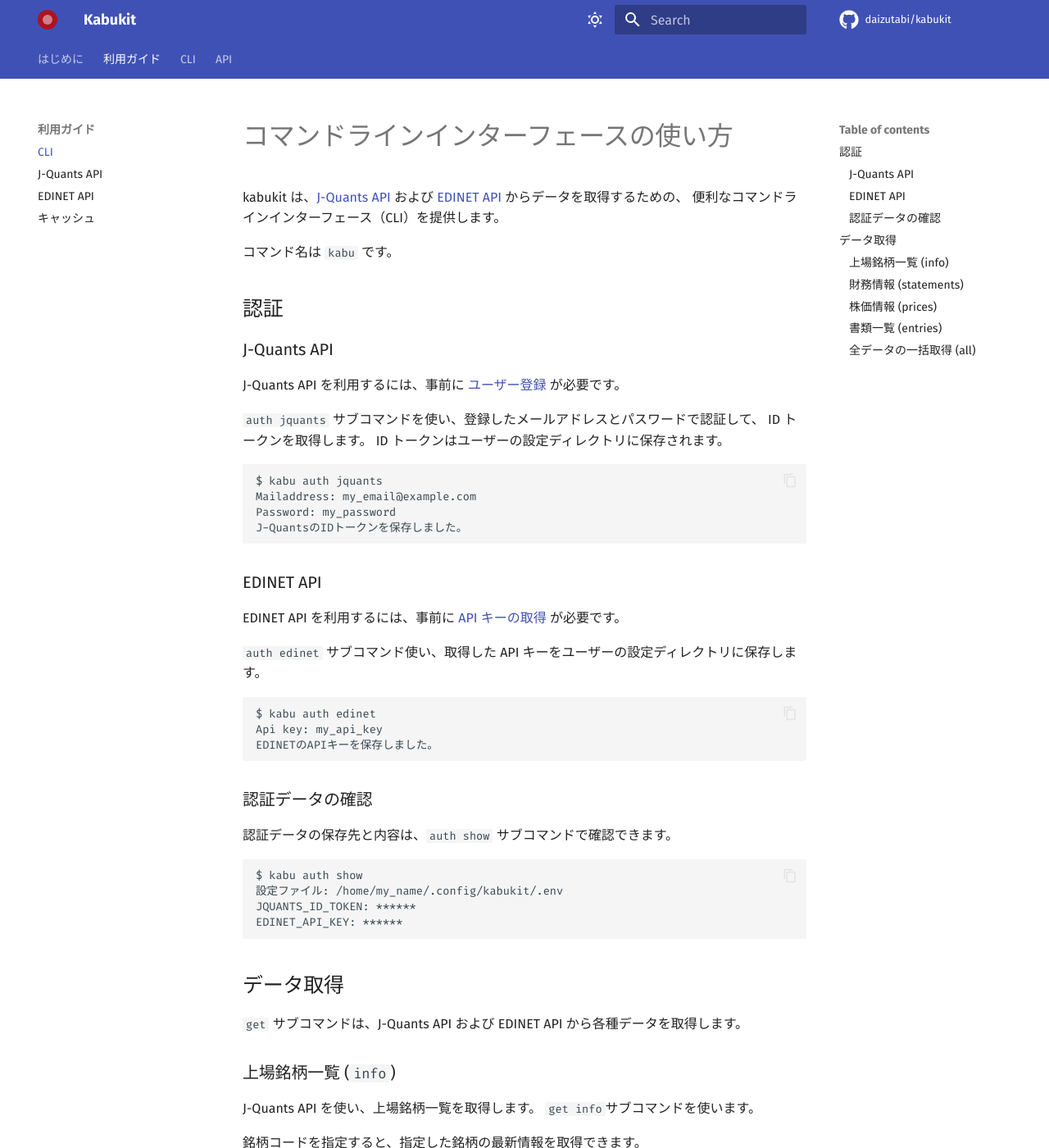
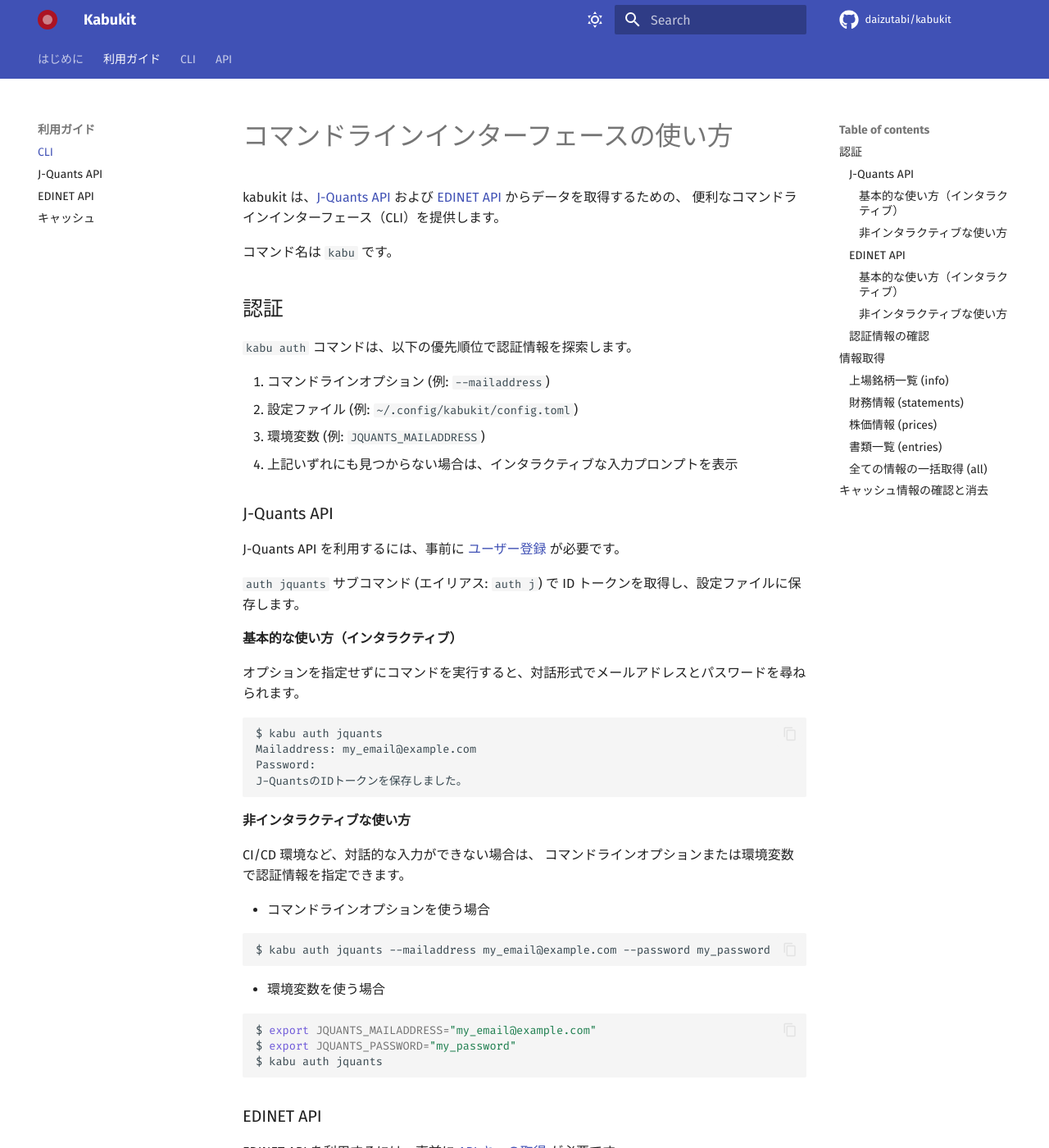
Before and after one commit to daizutabi/kabukit, an MkDocs documentation site: the page built from docs/guides/cli.md, in a window 1280 px wide and 1400 px high. Shown: the whole window at 82% size. Built offline with MkDocs 1.6.1 and Material for MkDocs 9.7.7, drawn with Linux system fonts in a browser that asks for light colours; comment, search, counter and statistics services are not loaded; some of the changed text lies outside the part shown.

Commit message:
docs(guides): 'cli.md'の認証セクションを更新 (#87)
* docs(guides): 'cli.md'の認証セクションを更新

コマンドラインオプションや環境変数を使った非インタラクティブな認証方法を追記し、ドキュメントを現在の実装と一致させます。

認証情報が探索される優先順位についても明記しました。

Refs: #79

* docs(cli): `cli.md`の認証およびデータ取得セクションを更新

- 認証セクションに、コマンドラインオプションと環境変数を使った非インタラクティブな認証方法の詳細を追記。
- EDINET APIの環境変数利用に関する注意点を追加。
- データ取得セクションの各コマンド（`info`, `statements`, `prices`, `entries`, `all`）に、`--quiet`、`--max-items`、`code`引数などのオプション説明とプログレスバーの表示条件を追記。
- `entries`コマンドの日付省略時の取得期間が「過去10年分」であることを明記。
- `## データ取得` を `## 情報取得` に、`### 全データの一括取得` を `### 全ての情報の一括取得` に変更。
- `## キャッシュ情報の確認と消去` セクションを新規追加。

Refs: #79

````diff
--- a/docs/guides/cli.md
+++ b/docs/guides/cli.md
@@ -10,21 +10,50 @@ kabukit は、[J-Quants API](https://jpx-jquants.com/)
 
 ## 認証
 
+`kabu auth` コマンドは、以下の優先順位で認証情報を探索します。
+
+1. コマンドラインオプション (例: `--mailaddress`)
+2. 設定ファイル (例: `~/.config/kabukit/config.toml`)
+3. 環境変数 (例: `JQUANTS_MAILADDRESS`)
+4. 上記いずれにも見つからない場合は、インタラクティブな入力プロンプトを表示
+
 ### J-Quants API
 
 J-Quants API を利用するには、事前に
 [ユーザー登録](https://jpx-jquants.com/auth/signup/?lang=ja)
 が必要です。
 
-`auth jquants` サブコマンドを使い、登録したメールアドレスとパスワードで認証して、
-ID トークンを取得します。
-ID トークンはユーザーの設定ディレクトリに保存されます。
+`auth jquants` サブコマンド (エイリアス: `auth j`) で
+ID トークンを取得し、設定ファイルに保存します。
+
+#### 基本的な使い方（インタラクティブ）
+
+オプションを指定せずにコマンドを実行すると、対話形式でメールアドレスとパスワードを尋ねられます。
 
 ```bash
 $ kabu auth jquants
 Mailaddress: my_email@example.com
-Password: my_password
+Password:
 J-QuantsのIDトークンを保存しました。
+```
+
+#### 非インタラクティブな使い方
+
+CI/CD 環境など、対話的な入力ができない場合は、
+コマンドラインオプションまたは環境変数で認証情報を指定できます。
+
+- コマンドラインオプションを使う場合
+
+```bash
+$ kabu auth jquants --mailaddress my_email@example.com --password my_password
+```
+
+- 環境変数を使う場合
+
+```bash
+$ export JQUANTS_MAILADDRESS="my_email@example.com"
+$ export JQUANTS_PASSWORD="my_password"
+$ kabu auth jquants
 ```
 
 ### EDINET API
@@ -33,7 +62,10 @@ EDINET API を利用するには、事前に
 [API キーの取得](https://disclosure2dl.edinet-fsa.go.jp/guide/static/disclosure/download/ESE140206.pdf)
 が必要です。
 
-`auth edinet` サブコマンド使い、取得した API キーをユーザーの設定ディレクトリに保存します。
+`auth edinet` サブコマンド (エイリアス: `auth e`) で API キーを
+設定ファイルに保存します。
+
+#### 基本的な使い方（インタラクティブ）
 
 ```bash
 $ kabu auth edinet
@@ -41,25 +73,43 @@ Api key: my_api_key
 EDINETのAPIキーを保存しました。
 ```
 
-### 認証データの確認
+#### 非インタラクティブな使い方
+
+- コマンドラインオプションを使う場合
+
+```bash
+$ kabu auth edinet --api-key my_api_key
+```
+
+- 環境変数を使う場合
+
+```bash
+$ export EDINET_API_KEY="my_api_key"
+```
+
+**注意点:** EDINET API 接続時に環境変数を参照します。
+`kabu auth edinet`コマンドで設定ファイルに保存する
+必要はありません。
+
+### 認証情報の確認
 
 認証データの保存先と内容は、`auth show` サブコマンドで確認できます。
 
 ```bash
 $ kabu auth show
-設定ファイル: /home/my_name/.config/kabukit/.env
-JQUANTS_ID_TOKEN: ******
-EDINET_API_KEY: ******
+設定ファイル: /home/my_name/.config/kabukit/config.toml
+JQUANTS_ID_TOKEN = "..."
+EDINET_API_KEY = "..."
 ```
 
-## データ取得
+## 情報取得
 
-`get` サブコマンドは、J-Quants API および EDINET API から各種データを取得します。
+`get` サブコマンドは、J-Quants API および EDINET API から各種情報を取得します。
 
 ### 上場銘柄一覧 (`info`)
 
-J-Quants API を使い、上場銘柄一覧を取得します。
-`get info`サブコマンドを使います。
+`get info` サブコマンドを使うと、
+J-Quants API から上場銘柄一覧を取得します。
 
 銘柄コードを指定すると、指定した銘柄の最新情報を取得できます。
 
@@ -73,13 +123,15 @@ $ kabu get info 7203
 $ kabu get info
 ```
 
+- `--quiet` または `-q` オプションを付けると、取得したデータフレームの表示を抑制できます。
+
 銘柄コードを省略したときに限り、
 取得した上場銘柄一覧はキャッシュディレクトリに自動で保存されます。
 
 ### 財務情報 (`statements`)
 
-J-Quants API を使い、財務情報を取得します。
-`get statements`サブコマンドを使います。
+`get statements` サブコマンドを使うと、
+J-Quants API から財務情報を取得します。
 
 銘柄コードを指定すると、指定した銘柄の全期間分の財務情報を取得できます。
 
@@ -96,20 +148,25 @@ shape: (165_891, 105)
 (略)
 ```
 
+- `--quiet` または `-q` オプションを付けると、取得したデータフレームの表示を抑制できます。
+- `--max-items` オプションを付けると、全銘柄取得時の銘柄数の上限を指定できます。
+
 このようにプログレスバーが表示され、進捗状況が把握できるようになっています。
+ただし、銘柄コードを指定した場合や `--quiet` オプションを付けた場合は、
+プログレスバーは表示されません。
 以下のことがわかります。
 
-- 1秒間に40銘柄程度の財務情報を取得しました。
-- トータルで1分30秒程度かかりました。
-- 取得したデータフレームの行数は約16万行です。
+- 1 秒間に 40 銘柄程度の財務情報を取得しました。
+- トータルで 1 分 30 秒程度かかりました。
+- 取得したデータフレームの行数は約 16 万行です。
 
 銘柄コードを省略したときに限り、
 取得した財務情報はキャッシュディレクトリに自動で保存されます。
 
 ### 株価情報 (`prices`)
 
-J-Quants API を使い、株価情報を取得します。
-`get prices`サブコマンドを使います。
+`get prices` サブコマンドを使うと、
+J-Quants API から株価情報を取得します。
 
 銘柄コードを指定すると、指定した銘柄の全期間分の株価情報を取得できます。
 
@@ -126,20 +183,25 @@ shape: (8_128_217, 16)
 (略)
 ```
 
+- `--quiet` または `-q` オプションを付けると、取得したデータフレームの表示を抑制できます。
+- `--max-items` オプションを付けると、全銘柄取得時の銘柄数の上限を指定できます。
+
 このようにプログレスバーが表示され、進捗状況が把握できるようになっています。
+ただし、銘柄コードを指定した場合や `--quiet` オプションを付けた場合は、
+プログレスバーは表示されません。
 以下のことがわかります。
 
-- 1秒間に5銘柄程度の株価情報を取得しました。
-- トータルで13分程度かかりました。
-- 取得したデータフレームの行数は約8百万行です。
+- 1 秒間に 5 銘柄程度の株価情報を取得しました。
+- トータルで 13 分程度かかりました。
+- 取得したデータフレームの行数は約 8 百万行です。
 
 銘柄コードを省略したときに限り、
 取得した株価情報はキャッシュディレクトリに自動で保存されます。
 
 ### 書類一覧 (`entries`)
 
-EDINET APIを使い、提出書類一覧を取得します。
-`get entries`サブコマンドを使います。
+`get entries` サブコマンドを使うと、
+EDINET API から提出書類一覧を取得します。
 
 日付 (YYYY-MM-DD) を指定すると、
 指定した日付に提出された書類一覧を取得できます。
@@ -148,7 +210,7 @@ EDINET APIを使い、提出書類一覧を取得します。
 $ kabu get entries 2025-10-10
 ```
 
-日付を省略すると、全銘柄の全期間分の書類一覧を一度に取得できます。
+日付を省略すると、**過去10年分の**書類一覧を一度に取得できます。
 
 ```bash
 $ kabu get entries
@@ -157,34 +219,49 @@ shape: (896_632, 30)
 (略)
 ```
 
+- `--quiet` または `-q` オプションを付けると、取得したデータフレームの表示を抑制できます。
+- `--max-items` オプションを付けると、全期間取得時の日付数の上限を指定できます。
+
 このようにプログレスバーが表示され、進捗状況が把握できるようになっています。
+ただし、日付を指定した場合や `--quiet` オプションを付けた場合は、プログレスバーは表示されません。
 以下のことがわかります。
 
-- 1秒間に80日程度の書類一覧を取得しました。
-- トータルで50秒程度かかりました。
-- 取得したデータフレームの行数は約90万行です。
+- 1 秒間に 80 日程度の書類一覧を取得しました。
+- トータルで 50 秒程度かかりました。
+- 取得したデータフレームの行数は約 90 万行です。
 
 日付を省略したときに限り、
 取得した書類一覧はキャッシュディレクトリに自動で保存されます。
 
-### 全データの一括取得 (`all`)
+### 全ての情報の一括取得 (`all`)
 
 これまで、4 つの情報を個別のコマンドで取得してきました。
-`get all` サブコマンドを使うと、全ての入手可能なデータを一度に取得できます。
+`get all` サブコマンドを使うと、全ての入手可能な情報を一度に取得できます。
 
 ```bash
-$ kabu get all
+$ kabu get all [code]
 ```
 
-これらのデータはキャッシュディレクトリに保存され、
-後で Python コードから再利用できます。
-キャッシュデータを確認するには、`cache tree` サブコマンドを使います。
+- `code` 引数で銘柄コードを指定すると、その銘柄に関する情報のみを取得します。
+- `--quiet` または `-q` オプションを付けると、取得したデータフレームの表示を抑制できます。
+- `--max-items` オプションを付けると、全銘柄取得時の銘柄数（または日付数）の上限を指定できます。
+
+**注意点:** `code` 引数を指定した場合、書類一覧 (`entries`) は取得されません。
+
+銘柄コードを省略したときに限り、
+これらの情報はキャッシュディレクトリに保存されます。
+
+## キャッシュ情報の確認と消去
+
+`cache tree` サブコマンドを使うと、
+キャッシュディレクトリに保存された情報を確認できます。
 
 ```console exec="on" source="console"
 $ kabu cache tree
 ```
 
-キャッシュデータは、`cache clean` サブコマンドで消去できます。
+`cache clean` サブコマンドを使うと、
+キャッシュ情報を消去できます。
 
 ```bash
 $ kabu cache clean
````
